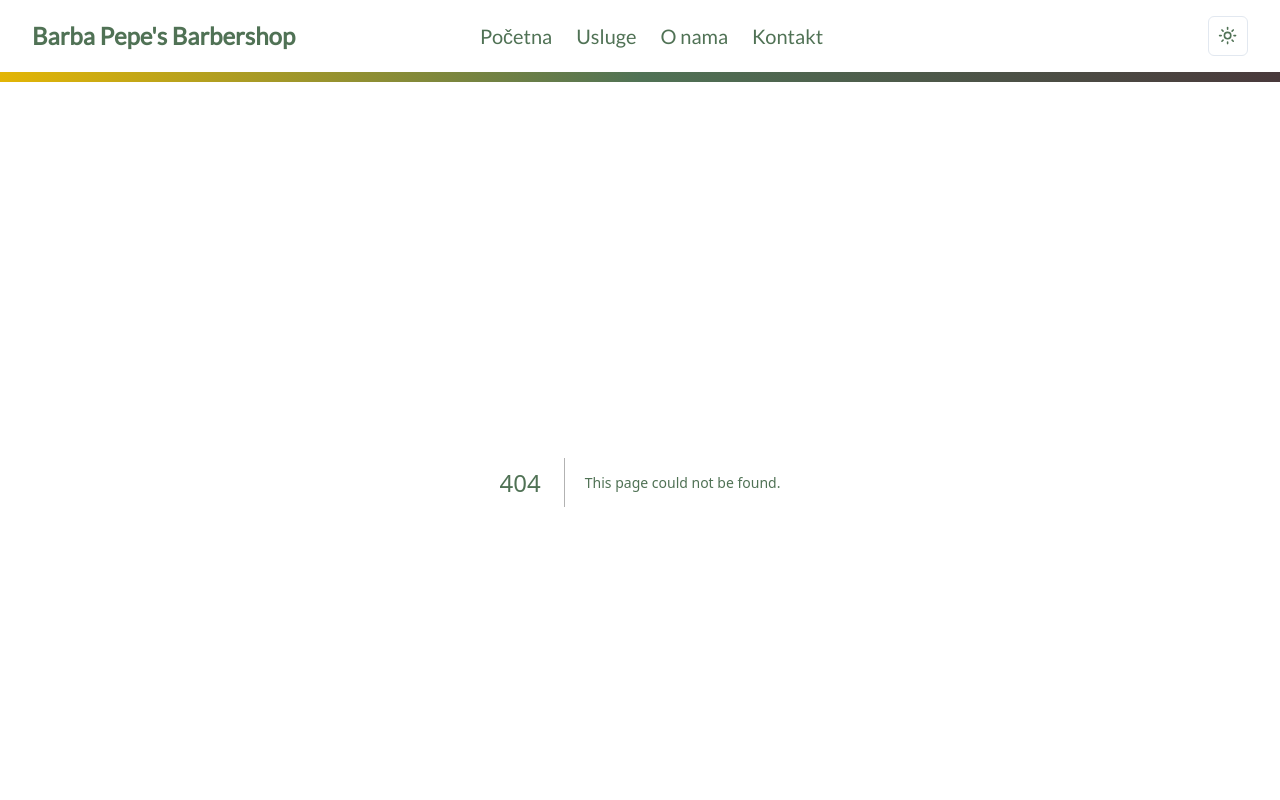
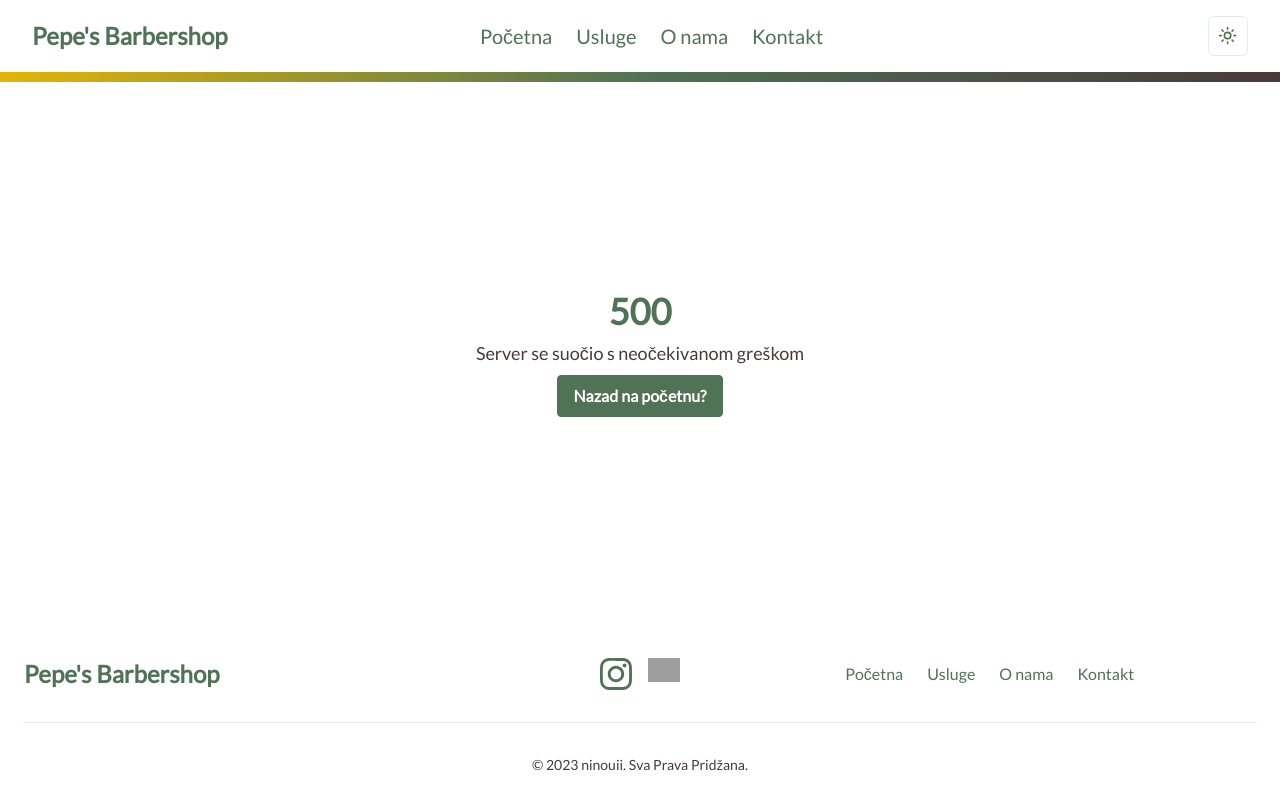
Before and after one commit to ninichuuh/pepe-barber, a Next.js app: page /500 in a window 1280 px wide. Before the commit this address had no page. Shown: the top 800 px of the page. Built offline with nearby package versions, Linux system fonts and the light colour scheme; grey boxes are pictures that could not be loaded.

Commit message:
1.0.1 Version Added 404 and 500 pages Reedited the animation for cards Added font swap

```diff
--- /dev/null
+++ b/app/404 copy/page.tsx
@@ -0,0 +1,23 @@
+import HeadingText from "@/components/heading-text"
+import Link from "next/link"
+export const metadata = {
+  title: "404",
+}
+
+export default function Contact() {
+  return (
+    <main className="container flex flex-col items-center py-8">
+      <div className="flex flex-col items-center space-y-2 text-center">
+        <HeadingText subtext="Stranica nije pronađena">404</HeadingText>
+        <Link
+          href="/"
+          className={
+            "flex flex-row flex-nowrap gap-2 rounded border border-popover-foreground bg-primary px-4 py-2 font-bold text-white hover:bg-green-900 dark:border-yellow-600 dark:bg-btnbg dark:text-[#693434] dark:hover:bg-yellow-600"
+          }
+        >
+          <span>Nazad na početnnu?</span>
+        </Link>
+      </div>
+    </main>
+  )
+}
--- /dev/null
+++ b/app/404/page.tsx
@@ -0,0 +1,23 @@
+import HeadingText from "@/components/heading-text"
+import Link from "next/link"
+export const metadata = {
+  title: "404",
+}
+
+export default function Contact() {
+  return (
+    <main className="container flex h-full flex-col justify-center items-center py-8">
+      <div className="flex h-[60dvh] flex-col justify-center items-center space-y-2 text-center">
+        <HeadingText subtext="Stranica nije pronađena">404</HeadingText>
+        <Link
+          href="/"
+          className={
+            "flex flex-row flex-nowrap gap-2 rounded border border-popover-foreground bg-primary px-4 py-2 font-bold text-white hover:bg-green-900 dark:border-yellow-600 dark:bg-btnbg dark:text-[#693434] dark:hover:bg-yellow-600"
+          }
+        >
+          <span>Nazad na početnu?</span>
+        </Link>
+      </div>
+    </main>
+  )
+}
--- /dev/null
+++ b/app/500/page.tsx
@@ -0,0 +1,25 @@
+import HeadingText from "@/components/heading-text"
+import Link from "next/link"
+export const metadata = {
+  title: "500",
+}
+
+export default function Contact() {
+  return (
+    <main className="container flex h-full flex-col items-center py-8">
+      <div className="flex h-[60dvh] flex-col items-center justify-center space-y-2 text-center">
+        <HeadingText subtext="Server se suočio s neočekivanom greškom">
+          500
+        </HeadingText>
+        <Link
+          href="/"
+          className={
+            "flex flex-row flex-nowrap gap-2 rounded border border-popover-foreground bg-primary px-4 py-2 font-bold text-white hover:bg-green-900 dark:border-yellow-600 dark:bg-btnbg dark:text-[#693434] dark:hover:bg-yellow-600"
+          }
+        >
+          <span>Nazad na početnu?</span>
+        </Link>
+      </div>
+    </main>
+  )
+}
--- a/app/layout.tsx
+++ b/app/layout.tsx
@@ -58,6 +58,7 @@ export default function RootLayout({ children }: RootLayoutProps) {
   return (
     <html lang="en" suppressHydrationWarning>
       <body
+        font-display="swap"
         className={`${amantic.className} flex min-h-screen flex-col bg-background text-primary`}
       >
         {settings.themeToggleEnabled ? (
--- a/components/pages/feature-cards.tsx
+++ b/components/pages/feature-cards.tsx
@@ -27,6 +27,7 @@ export default function FeatureCards() {
     visible: {
       opacity: 1,
       y: 0,
+      transition: { stagger: 0.2 },
     },
   }
   const imageVariants = {
@@ -78,12 +79,15 @@ export default function FeatureCards() {
               initial="hidden"
               animate={isInView ? "visible" : "hidden"}
               exit="hidden"
+              // Staggered delay for each card
               whileHover={{
                 scale: 1.03,
                 transition: { delay: 0.1, duration: 0.1 },
               }}
-              whileTap={{ scale: 0.5, transition: { delay: 0, duration: 0.5 } }}
-              transition={{ delay: index * 0.3 }} // Staggered delay for each card
+              whileTap={{
+                scale: 0.7,
+                transition: { delay: 0.1, duration: 0.3 },
+              }}
             >
               <Card className="flex flex-grow flex-col items-center justify-between gap-4 p-8 dark:bg-secondary">
                 {cards.image !== "" ? (
@@ -109,10 +113,17 @@ export default function FeatureCards() {
                 ) : (
                   <></>
                 )}
-                <div className="space-y-2">
+                <motion.div
+                  variants={imageVariants}
+                  initial="hidden"
+                  animate={isInView ? "visible" : "hidden"}
+                  exit="outOfView"
+                  transition={{ delay: 0.5 * index, duration: 1 }}
+                  className="space-y-2"
+                >
                   <CardTitle>{cards.text}</CardTitle>
                   <CardDescription>{cards.subtext}</CardDescription>
-                </div>
+                </motion.div>
               </Card>
             </motion.div>
           ))}
--- a/components/pages/hero.tsx
+++ b/components/pages/hero.tsx
@@ -56,7 +56,7 @@ export default function HeroHeader() {
             ))}
           </motion.h1>
           <motion.h2
-            className="text-lg font-light lg:text-3xl"
+            className="text-xl font-light lg:text-3xl"
             variants={headerVariants}
             initial="hidden"
             animate={isInView ? "visible" : "hidden"}
@@ -72,7 +72,7 @@ export default function HeroHeader() {
           href="tel:+1234567890"
           target="_blank"
           className={
-            "flex flex-row flex-nowrap gap-2 rounded border border-popover-foreground bg-primary px-4 py-2 font-bold text-white hover:bg-green-900 dark:border-yellow-600 dark:bg-btnbg dark:hover:bg-yellow-600"
+            "flex flex-row flex-nowrap gap-2 rounded border border-popover-foreground bg-primary px-4 py-2 font-bold text-white hover:bg-green-900 dark:border-yellow-600 dark:bg-btnbg dark:text-[#693434] dark:hover:bg-yellow-600"
           }
         >
           <Image
--- a/config/contents.ts
+++ b/config/contents.ts
@@ -67,7 +67,7 @@ export const features: ContentSection = {
     },
     {
       text: `Suradnja S Azilom`,
-      subtext: `Unutar našeg barbershopa s ponosom ističemo oglasnu ploču koja prikazuje fotografije i informacije o raznim psima u potrazi za toplim, ljubavlju ispunjenim domovima. Odabirom udomljavanja, "Pepe's Barbershop" vas nagrađuje posebnim iznenađenjem - besplatnim tretmanom koji uključuje šišanje i pranje kose, dotjerivanje brade te osvježavajući tretman lica.`,
+      subtext: `Unutar našeg barbershopa s ponosom ističemo oglasnu ploču koja prikazuje fotografije i informacije o raznim psima u potrazi za toplim, ljubavlju ispunjenim domovima. Odabirom udomljavanja, "Pepe's Barbershop" vas nagrađuje posebnim iznenađenjem-besplatnim tretmanom koji uključuje šišanje i pranje kose, dotjerivanje brade te osvježavajući tretman lica.`,
       image: `/pet-house.svg`,
     },
   ],
--- a/config/site.ts
+++ b/config/site.ts
@@ -8,10 +8,10 @@ import { SiteConfig, ContactConfig } from "@/types"
 const baseUrl = "https://nextlanding.rdev.pro"
 
 export const siteConfig: SiteConfig = {
-  name: "Barba Pepe's Barbershop",
+  name: "Pepe's Barbershop",
   author: "ninouii",
   description:
-    "Barba Pepe's Barbershop - First pet friendly barbershop in Rijeka",
+    "Pepe's Barbershop - First pet friendly barbershop in Rijeka",
   keywords: [
     "Barber",
     "Barbershop",
--- a/package.json
+++ b/package.json
@@ -1,6 +1,6 @@
 {
   "name": "pepes-barbershop",
-  "version": "1.0.0",
+  "version": "1.0.1",
   "private": true,
   "scripts": {
     "dev": "next dev",
```
Also changed, not shown: 1 other file (tests, documents, lock files or other folders).
